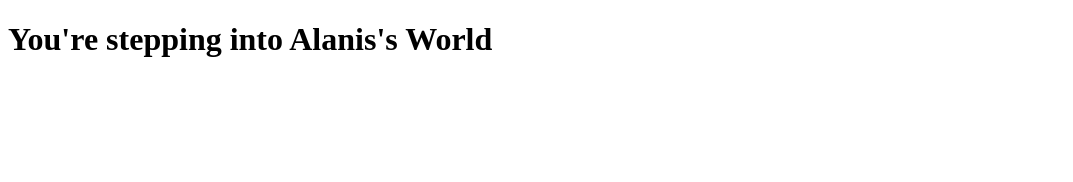
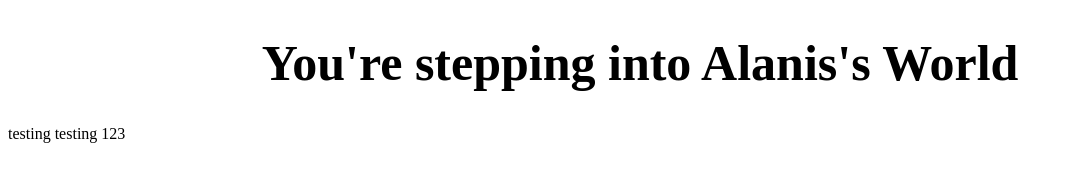
Before and after one commit to alanisyong/alanisworld, a plain HTML site: page index.html in a window 1280 px wide. Shown: the whole page, without its empty margins (0-1073 px from the left). Drawn offline with Linux system fonts and the light colour scheme.

Commit message:
Update index.html

```diff
--- a/index.html
+++ b/index.html
@@ -6,6 +6,9 @@
   <link rel="stylesheet" type="text/css" href="mystyle.css">
   </head>
   <body>
+    <div class="header">
     <h1>You're stepping into Alanis's World</h1>
+      <p>testing testing 123</p>
+    </div>
   </body>
 </html>
```
